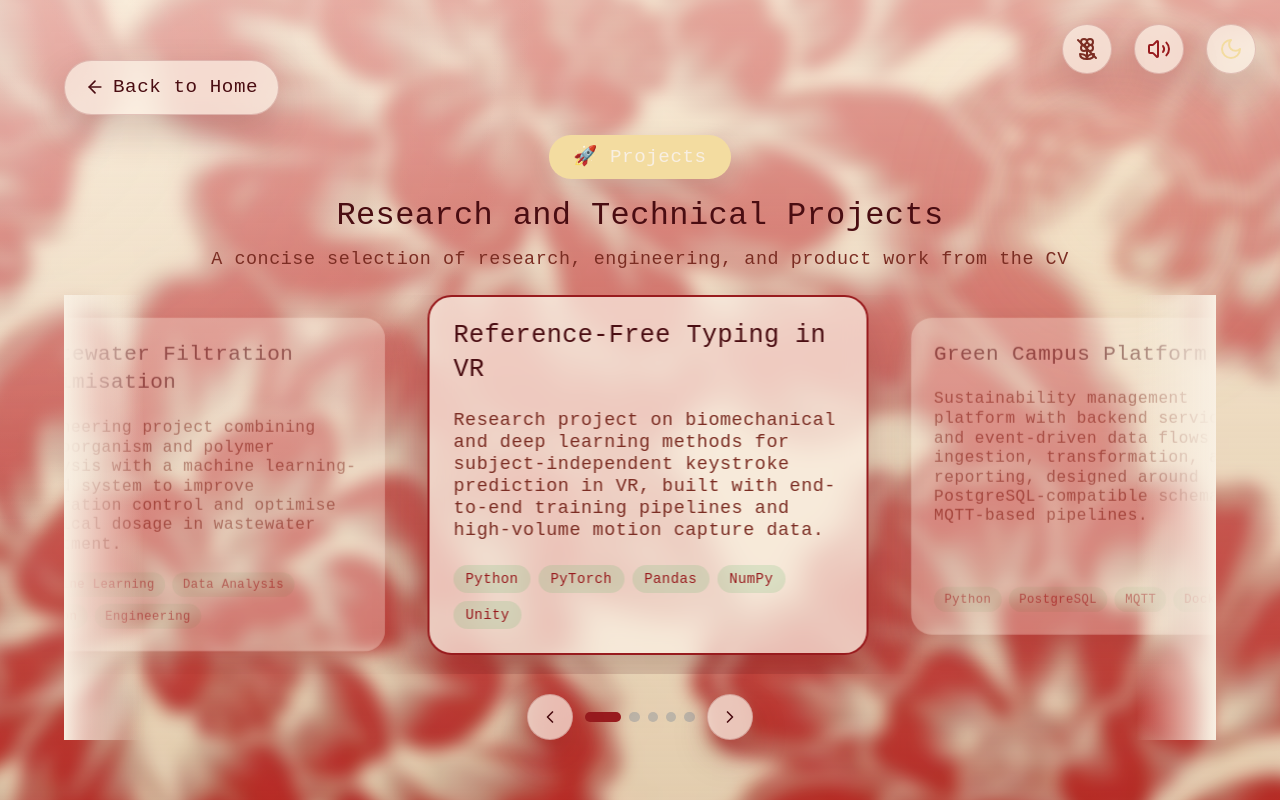
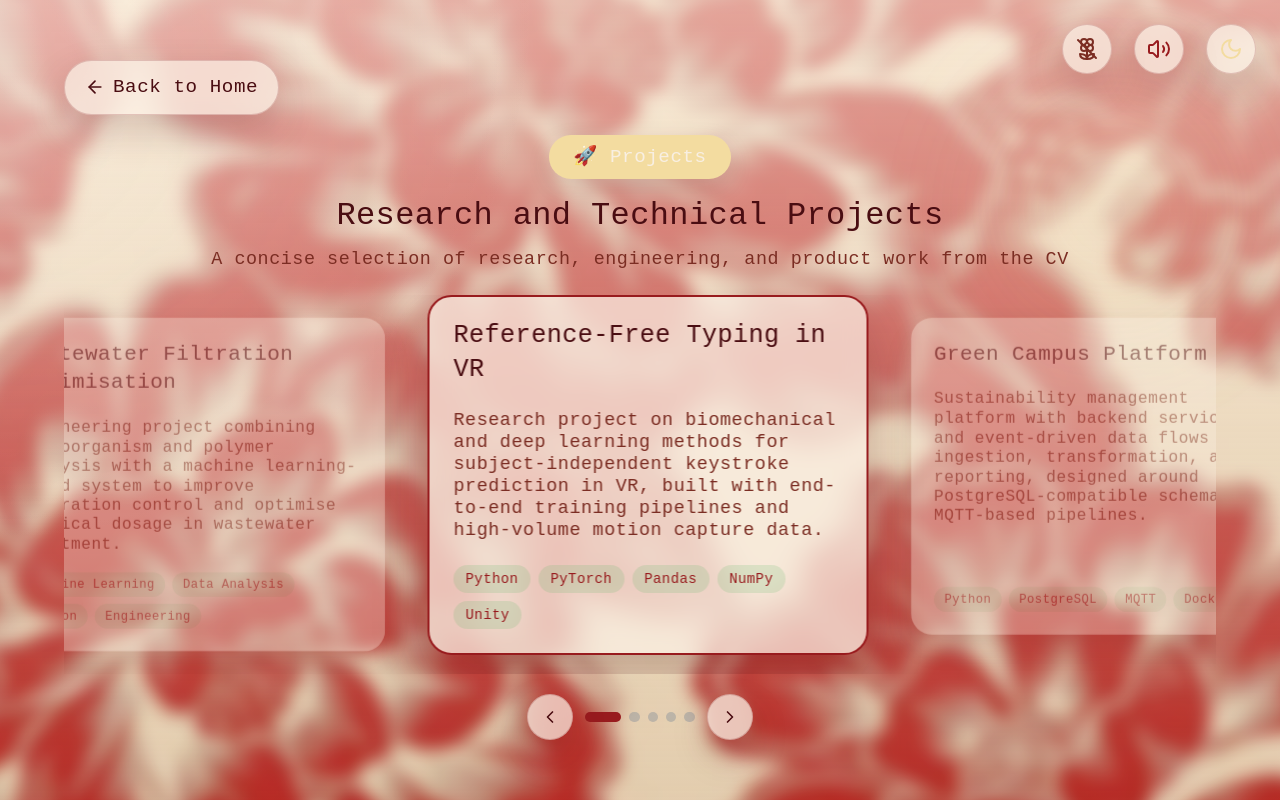
Before and after one commit to melzeta/personal_website, a React (Vite) app: page /projects in a window 1280 px wide. Built offline with nearby package versions, Linux system fonts and the light colour scheme.

Commit message:
removed lateral shadows from projects carousel

```diff
--- a/src/pages/Projects.tsx
+++ b/src/pages/Projects.tsx
@@ -111,9 +111,6 @@ export const Projects: React.FC = () => {
         </div>
 
         <div className="relative">
-          <div className="pointer-events-none absolute inset-y-0 left-0 w-12 sm:w-20 z-10" style={{ background: 'linear-gradient(90deg, var(--bg-primary), transparent)' }} />
-          <div className="pointer-events-none absolute inset-y-0 right-0 w-12 sm:w-20 z-10" style={{ background: 'linear-gradient(270deg, var(--bg-primary), transparent)' }} />
-
           <div ref={emblaRef} className="overflow-hidden px-1 sm:px-8">
             <div className="flex">
               {projects.map((project, index) => {
```
